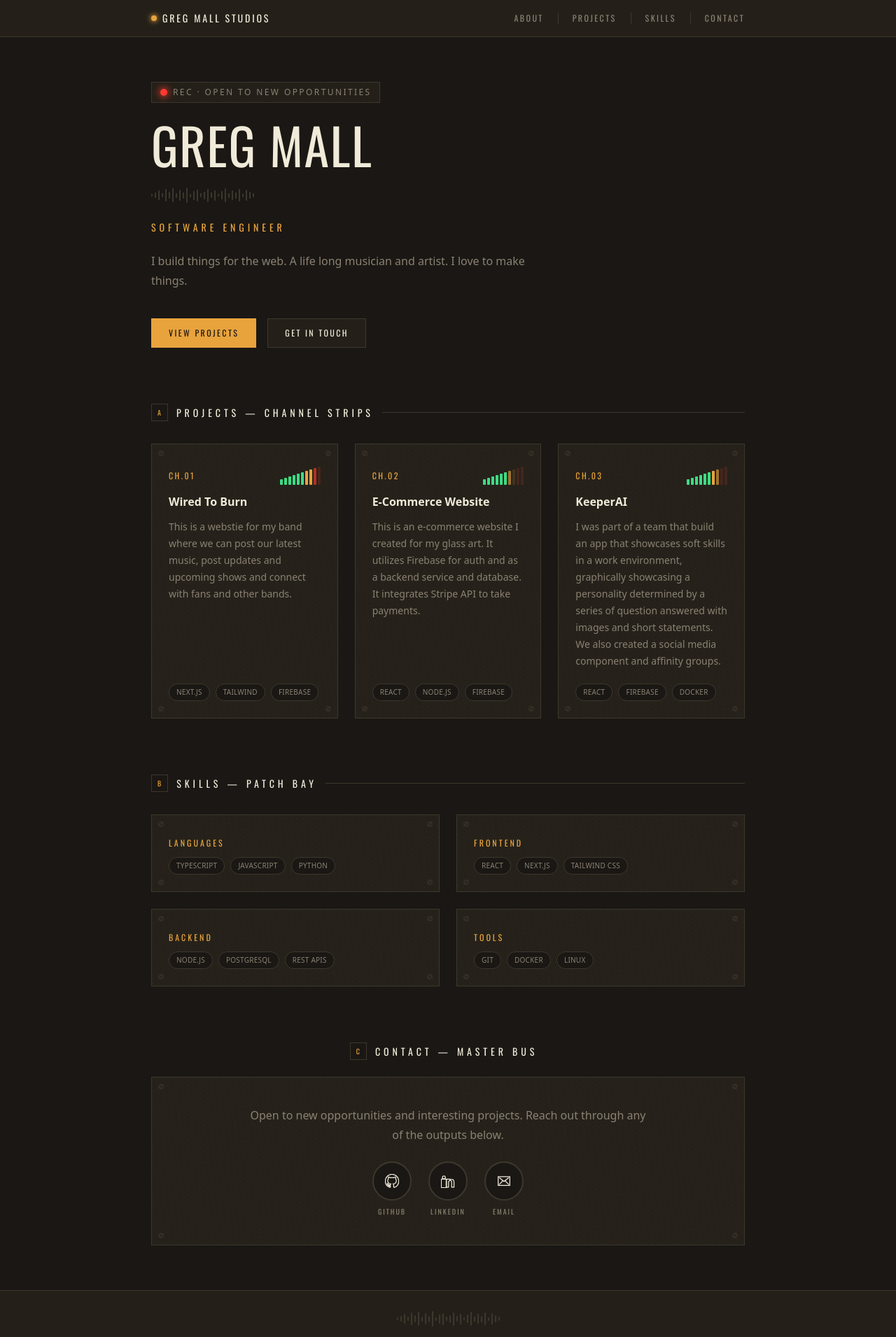
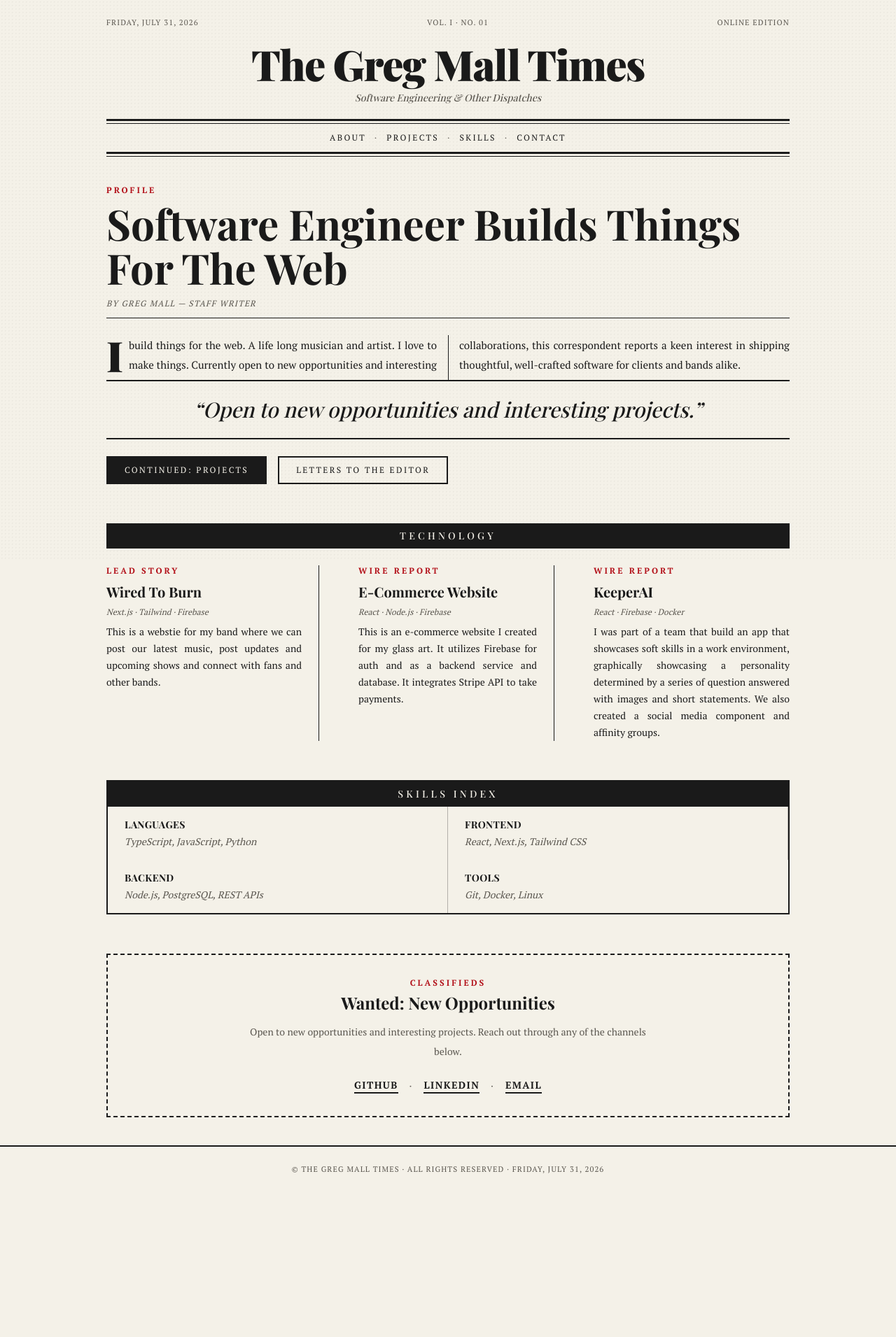
Before and after one commit to gregmall/new_portfolio, a Next.js app: page / in a window 1280 px wide. Shown: the top 1911 px of the page at 70% size. After the commit the page ends 1704 px from the top, so only its background shows below. Built offline with nearby package versions, Linux system fonts and the light colour scheme.

Commit message:
new look 22

```diff
--- a/app/functions.tsx
+++ b/app/functions.tsx
@@ -2,136 +2,64 @@
 
 import { useState, useEffect } from "react";
 
-export function DateStamp() {
+export function EditionDate() {
   const [date, setDate] = useState<string | null>(null);
 
   useEffect(() => {
     const now = new Date();
     const getDate = () => {
-      setDate(`${now.getFullYear()}.${now.getMonth() + 1}.${now.getDate()}`);
+      setDate(
+        now.toLocaleDateString("en-US", {
+          weekday: "long",
+          year: "numeric",
+          month: "long",
+          day: "numeric",
+        })
+      );
     };
     getDate();
   }, []);
 
-  return <span>TAPE NO. {date ?? "----.--.--"}</span>;
+  return <span>{date ?? "Loading edition…"}</span>;
 }
 
-export function Screw({ className = "" }: { className?: string }) {
+export function DoubleRule({ className = "" }: { className?: string }) {
   return (
-    <svg viewBox="0 0 10 10" className={className} fill="none">
-      <circle cx="5" cy="5" r="4" fill="currentColor" opacity="0.6" />
-      <line
-        x1="2.5"
-        y1="3.5"
-        x2="7.5"
-        y2="6.5"
-        stroke="var(--background)"
-        strokeWidth="0.8"
-      />
-    </svg>
+    <div className={`flex flex-col gap-[3px] ${className}`}>
+      <div className="h-[3px] bg-foreground" />
+      <div className="h-px bg-foreground" />
+    </div>
   );
 }
 
-export function RackPanel({
-  children,
-  className = "",
-}: {
-  children: React.ReactNode;
-  className?: string;
-}) {
+export function Kicker({ children }: { children: React.ReactNode }) {
   return (
-    <div
-      className={`rack-panel relative border border-border bg-card ${className}`}
-    >
-      <Screw className="absolute left-2 top-2 h-2.5 w-2.5 text-border" />
-      <Screw className="absolute right-2 top-2 h-2.5 w-2.5 text-border" />
-      <Screw className="absolute bottom-2 left-2 h-2.5 w-2.5 text-border" />
-      <Screw className="absolute bottom-2 right-2 h-2.5 w-2.5 text-border" />
+    <p className="text-xs font-bold uppercase tracking-[0.25em] text-accent">
+      {children}
+    </p>
+  );
+}
+
+export function Byline({ children }: { children: React.ReactNode }) {
+  return (
+    <p className="text-xs uppercase italic tracking-widest text-muted">
+      {children}
+    </p>
+  );
+}
+
+export function SectionBanner({ children }: { children: React.ReactNode }) {
+  return (
+    <div className="bg-foreground px-4 py-2 text-center font-display text-sm uppercase tracking-[0.3em] text-background">
       {children}
     </div>
   );
 }
 
-const meterZones = [
-  "#3ddc84",
-  "#3ddc84",
-  "#3ddc84",
-  "#3ddc84",
-  "#3ddc84",
-  "#3ddc84",
-  "#e8a33d",
-  "#e8a33d",
-  "#ff3b30",
-  "#ff3b30",
-];
-
-export function LevelMeter({
-  level = 7,
-  className = "",
-}: {
-  level?: number;
-  className?: string;
-}) {
+export function PullQuote({ children }: { children: React.ReactNode }) {
   return (
-    <div className={`flex items-end gap-0.5 ${className}`}>
-      {meterZones.map((color, i) => (
-        <span
-          key={i}
-          className={i === level - 1 ? "meter-live rounded-[1px]" : "rounded-[1px]"}
-          style={{
-            width: "4px",
-            height: `${8 + i * 2}px`,
-            background: color,
-            opacity: i < level ? 1 : 0.15,
-          }}
-        />
-      ))}
-    </div>
+    <blockquote className="border-y-2 border-foreground py-5 text-center font-display text-2xl italic leading-snug text-foreground sm:text-3xl">
+      {children}
+    </blockquote>
   );
 }
-
-export function Waveform({ className = "" }: { className?: string }) {
-  const heights = [
-    4, 8, 14, 6, 18, 10, 20, 7, 16, 9, 22, 5, 13, 17, 6, 11, 19, 8, 15, 4, 12,
-    20, 7, 14, 9, 18, 5, 16, 10, 6,
-  ];
-  return (
-    <div className={`flex items-center gap-[3px] ${className}`}>
-      {heights.map((h, i) => (
-        <span
-          key={i}
-          className="w-[2px] shrink-0 rounded-full bg-border"
-          style={{ height: `${h}px` }}
-        />
-      ))}
-    </div>
-  );
-}
-
-export function SectionHeading({
-  tag,
-  children,
-}: {
-  tag: string;
-  children: React.ReactNode;
-}) {
-  return (
-    <div className="flex items-center gap-3">
-      <span className="border border-border bg-background px-2 py-1 font-display text-[10px] uppercase tracking-widest text-accent-2">
-        {tag}
-      </span>
-      <h2 className="font-display text-sm uppercase tracking-[0.35em] text-foreground">
-        {children}
-      </h2>
-      <span className="h-px flex-1 bg-border" />
-    </div>
-  );
-}
-
-export function Tag({ children }: { children: React.ReactNode }) {
-  return (
-    <span className="rounded-full border border-border bg-background px-2.5 py-1 text-[10px] uppercase tracking-wide text-muted">
-      {children}
-    </span>
-  );
-}
--- a/app/globals.css
+++ b/app/globals.css
@@ -1,13 +1,13 @@
 @import "tailwindcss";
 
 :root {
-  --background: #1a1714;
-  --foreground: #f0ead9;
-  --muted: #8a8172;
-  --accent: #ff3b30;
-  --accent-2: #e8a33d;
-  --card: #242019;
-  --border: #3d372c;
+  --background: #f4f1e8;
+  --foreground: #1a1a1a;
+  --muted: #5b5750;
+  --accent: #b3121b;
+  --accent-2: #1a1a1a;
+  --card: #f4f1e8;
+  --border: #1a1a1a;
 }
 
 @theme inline {
@@ -18,46 +18,35 @@
   --color-accent-2: var(--accent-2);
   --color-card: var(--card);
   --color-border: var(--border);
-  --font-sans: ui-sans-serif, system-ui, sans-serif;
-  --font-display: var(--font-oswald);
+  --font-sans: var(--font-pt-serif), Georgia, serif;
+  --font-display: var(--font-playfair-display), Georgia, serif;
 }
 
 body {
   background-color: var(--background);
   color: var(--foreground);
-  font-family: ui-sans-serif, system-ui, sans-serif;
+  font-family: var(--font-pt-serif), Georgia, serif;
+  position: relative;
 }
 
-.rack-panel {
-  background-image: repeating-linear-gradient(
-    115deg,
-    rgba(255, 255, 255, 0.025) 0px,
-    rgba(255, 255, 255, 0.025) 1px,
-    transparent 1px,
-    transparent 3px
-  );
+body::before {
+  content: "";
+  position: fixed;
+  inset: 0;
+  z-index: -1;
+  pointer-events: none;
+  background-image: radial-gradient(var(--foreground) 1px, transparent 1px);
+  background-size: 5px 5px;
+  opacity: 0.035;
 }
 
-.console-press {
-  transition:
-    transform 100ms ease,
-    box-shadow 100ms ease;
+.drop-cap::first-letter {
+  float: left;
+  font-family: var(--font-playfair-display), Georgia, serif;
+  font-size: 3.75rem;
+  line-height: 0.8;
+  padding-right: 0.5rem;
+  padding-top: 0.3rem;
+  font-weight: 900;
+  color: var(--foreground);
 }
-
-.console-press:active {
-  transform: translateY(2px);
-}
-
-@keyframes meter-pulse {
-  0%,
-  100% {
-    opacity: 1;
-  }
-  50% {
-    opacity: 0.55;
-  }
-}
-
-.meter-live {
-  animation: meter-pulse 1.6s ease-in-out infinite;
-}
--- a/app/layout.tsx
+++ b/app/layout.tsx
@@ -1,11 +1,19 @@
 import type { Metadata } from "next";
-import { Oswald } from "next/font/google";
+import { Playfair_Display, PT_Serif } from "next/font/google";
 import "./globals.css";
 
-const oswald = Oswald({
-  variable: "--font-oswald",
+const playfairDisplay = Playfair_Display({
+  variable: "--font-playfair-display",
   subsets: ["latin"],
-  weight: ["400", "500", "600", "700"],
+  weight: ["500", "700", "900"],
+  style: ["normal", "italic"],
+});
+
+const ptSerif = PT_Serif({
+  variable: "--font-pt-serif",
+  subsets: ["latin"],
+  weight: ["400", "700"],
+  style: ["normal", "italic"],
 });
 
 export const metadata: Metadata = {
@@ -21,7 +29,7 @@ export default function RootLayout({
   return (
     <html
       lang="en"
-      className={`${oswald.variable} h-full antialiased scroll-smooth`}
+      className={`${playfairDisplay.variable} ${ptSerif.variable} h-full antialiased scroll-smooth`}
     >
       <body className="min-h-full flex flex-col bg-background text-foreground">
         {children}
--- a/app/page.tsx
+++ b/app/page.tsx
@@ -2,12 +2,12 @@
 
 import { Link as ScrollLink, Element } from "react-scroll";
 import {
-  DateStamp,
-  LevelMeter,
-  RackPanel,
-  SectionHeading,
-  Tag,
-  Waveform,
+  Byline,
+  DoubleRule,
+  EditionDate,
+  Kicker,
+  PullQuote,
+  SectionBanner,
 } from "./functions";
 
 const projects = [
@@ -17,7 +17,6 @@ const projects = [
       "This is a webstie for my band where we can post our latest music, post updates and upcoming shows and connect with fans and other bands.",
     tech: ["Next.js", "Tailwind", "Firebase"],
     href: "https://wiredtoburn.com",
-    level: 9,
   },
   {
     name: "E-Commerce Website",
@@ -25,7 +24,6 @@ const projects = [
       "This is an e-commerce website I created for my glass art. It utilizes Firebase for auth and as a backend service and database. It integrates Stripe API to take payments. ",
     tech: ["React", "Node.js", "Firebase"],
     href: "https://synthesisglass.com",
-    level: 7,
   },
   {
     name: "KeeperAI",
@@ -33,7 +31,6 @@ const projects = [
       "I was part of a team that build an app that showcases soft skills in a work environment, graphically showcasing a personality determined by a series of question answered with images and short statements.  We also created a social media component and affinity groups. ",
     tech: ["React", "Firebase", "Docker"],
     href: "https://keeper-hr-test.web.app/home",
-    level: 8,
   },
 ];
 
@@ -57,27 +54,12 @@ const skills = [
 ];
 
 const socials = [
-  {
-    label: "GitHub",
-    href: "https://github.com/gregmall",
-    icon: (
-      <path d="M12 .5C5.65.5.5 5.65.5 12c0 5.09 3.29 9.4 7.86 10.93.57.1.78-.25.78-.55 0-.27-.01-1.16-.02-2.11-3.2.7-3.88-1.36-3.88-1.36-.52-1.34-1.28-1.69-1.28-1.69-1.04-.72.08-.7.08-.7 1.15.08 1.76 1.19 1.76 1.19 1.03 1.75 2.7 1.25 3.36.96.1-.75.4-1.25.73-1.54-2.56-.29-5.25-1.28-5.25-5.71 0-1.26.45-2.29 1.19-3.09-.12-.29-.52-1.46.11-3.05 0 0 .97-.31 3.18 1.18a11 11 0 0 1 5.79 0c2.2-1.49 3.17-1.18 3.17-1.18.64 1.59.24 2.76.12 3.05.74.8 1.18 1.83 1.18 3.09 0 4.44-2.7 5.42-5.27 5.7.42.36.78 1.08.78 2.17 0 1.57-.01 2.83-.01 3.22 0 .3.2.66.79.55A10.52 10.52 0 0 0 23.5 12c0-6.35-5.15-11.5-11.5-11.5Z" />
-    ),
-  },
+  { label: "GitHub", href: "https://github.com/gregmall" },
   {
     label: "LinkedIn",
     href: "https://www.linkedin.com/in/greg-mall-he-him-3032771b1/",
-    icon: (
-      <path d="M4.98 3.5a2.5 2.5 0 1 1 0 5 2.5 2.5 0 0 1 0-5ZM.5 8.75h9v14.75h-9V8.75Zm14.75 0h.16v2.03h.05a3.35 3.35 0 0 1 3.02-1.66c3.23 0 3.82 2.13 3.82 4.9v8.48h-4v-7.52c0-1.79-.03-4.1-2.5-4.1-2.5 0-2.88 1.95-2.88 3.97v7.65h-4V8.75h4.33Z" />
-    ),
   },
-  {
-    label: "Email",
-    href: "mailto:gregmall157@gmail.com",
-    icon: (
-      <path d="M2 4.5h20v15H2v-15Zm1.7 1.7 8.3 6.5 8.3-6.5M3.7 18.2 9.8 12M20.3 18.2 14.2 12" />
-    ),
-  },
+  { label: "Email", href: "mailto:gregmall157@gmail.com" },
 ];
 
 const navLinks = [
@@ -89,112 +71,120 @@ const navLinks = [
 
 export default function Home() {
   return (
-    <div className="flex flex-1 flex-col">
-      <header className="border-b border-border bg-card">
-        <nav className="mx-auto flex w-full max-w-4xl flex-wrap items-center justify-between gap-x-6 gap-y-2 px-6 py-4">
+    <div id="top" className="flex flex-1 flex-col">
+      <div className="mx-auto w-full max-w-5xl px-6 pt-6">
+        <div className="flex flex-wrap items-center justify-between gap-2 text-[11px] uppercase tracking-widest text-muted">
+          <span>
+            <EditionDate />
+          </span>
+          <span>Vol. I &middot; No. 01</span>
+          <span>Online Edition</span>
+        </div>
+        <div className="py-5 text-center">
           <ScrollLink
             to="about"
             smooth
             duration={400}
-            offset={-56}
-            className="flex cursor-pointer items-center gap-2 font-display text-sm uppercase tracking-[0.2em] text-foreground"
+            offset={-20}
+            className="cursor-pointer font-display text-4xl font-black tracking-tight text-foreground sm:text-6xl"
           >
-            <span className="h-2 w-2 rounded-full bg-accent-2 shadow-[0_0_6px_2px_rgba(232,163,61,0.6)]" />
-            Greg Mall Studios
+            The Greg Mall Times
           </ScrollLink>
-          <ul className="flex items-center gap-5 font-display text-xs uppercase tracking-[0.2em] text-muted">
+          <p className="mt-2 font-display text-sm italic text-muted">
+            Software Engineering &amp; Other Dispatches
+          </p>
+        </div>
+        <DoubleRule />
+        <nav className="flex flex-wrap items-center justify-center gap-3 py-3 text-xs uppercase tracking-[0.2em] text-foreground">
           {navLinks.map((link, i) => (
-              <li key={link.to} className="flex items-center gap-5">
-                {i > 0 && <span className="h-4 w-px bg-border" />}
+            <span key={link.to} className="flex items-center gap-3">
+              {i > 0 && <span className="text-muted">&middot;</span>}
               <ScrollLink
                 to={link.to}
                 smooth
                 duration={400}
-                  offset={-56}
-                  className="cursor-pointer transition-colors hover:text-accent-2"
+                offset={-20}
+                className="cursor-pointer transition-colors hover:text-accent"
               >
                 {link.label}
               </ScrollLink>
-              </li>
+            </span>
           ))}
-          </ul>
         </nav>
-      </header>
+        <DoubleRule />
+      </div>
 
-      <main className="mx-auto flex w-full max-w-4xl flex-1 flex-col gap-20 px-6 py-16">
+      <main className="mx-auto flex w-full max-w-5xl flex-1 flex-col gap-14 px-6 py-10">
         <Element name="about">
-          <section className="flex flex-col items-start gap-6">
-            <span className="inline-flex items-center gap-2 border border-border bg-card px-3 py-1.5 text-xs uppercase tracking-[0.2em] text-muted">
-              <span className="h-2.5 w-2.5 rounded-full bg-accent shadow-[0_0_8px_3px_rgba(255,59,48,0.55)]" />
-              Rec &middot; Open To New Opportunities
-            </span>
-
-            <h1 className="font-display text-5xl uppercase tracking-wide text-foreground sm:text-7xl">
-              Greg Mall
+          <section>
+            <Kicker>Profile</Kicker>
+            <h1 className="pt-2 font-display text-4xl font-bold leading-[1.05] text-foreground sm:text-6xl">
+              Software Engineer Builds Things For The Web
             </h1>
-            <Waveform className="h-6" />
-            <p className="font-display text-sm uppercase tracking-[0.35em] text-accent-2">
-              Software Engineer
+            <div className="mt-3 border-b border-foreground pb-3">
+              <Byline>By Greg Mall — Staff Writer</Byline>
+            </div>
+            <div
+              className="mt-6 columns-1 gap-8 sm:columns-2"
+              style={{ columnRule: "1px solid var(--border)" }}
+            >
+              <p className="drop-cap mb-4 text-justify text-[15px] leading-7 text-foreground">
+                I build things for the web. A life long musician and artist.
+                I love to make things. Currently open to new opportunities
+                and interesting collaborations, this correspondent reports a
+                keen interest in shipping thoughtful, well-crafted software
+                for clients and bands alike.
               </p>
-            <p className="max-w-xl leading-7 text-muted">
-              I build things for the web. A life long musician and artist. I
-              love to make things.
-            </p>
-            <div className="flex flex-wrap items-center gap-4 pt-4">
+            </div>
+            <PullQuote>
+              &ldquo;Open to new opportunities and interesting
+              projects.&rdquo;
+            </PullQuote>
+            <div className="mt-6 flex flex-wrap gap-4">
               <ScrollLink
                 to="projects"
                 smooth
                 duration={400}
-                offset={-56}
-                className="console-press cursor-pointer border border-accent-2 bg-accent-2 px-6 py-3 font-display text-xs uppercase tracking-[0.2em] text-background"
+                offset={-20}
+                className="cursor-pointer border-2 border-foreground bg-foreground px-6 py-2.5 text-xs uppercase tracking-[0.2em] text-background transition-colors hover:bg-background hover:text-foreground"
               >
-                View Projects
+                Continued: Projects
               </ScrollLink>
               <ScrollLink
                 to="contact"
                 smooth
                 duration={400}
-                offset={-56}
-                className="console-press cursor-pointer border border-border bg-card px-6 py-3 font-display text-xs uppercase tracking-[0.2em] text-foreground"
+                offset={-20}
+                className="cursor-pointer border-2 border-foreground px-6 py-2.5 text-xs uppercase tracking-[0.2em] text-foreground transition-colors hover:bg-foreground hover:text-background"
               >
-                Get In Touch
+                Letters To The Editor
               </ScrollLink>
             </div>
           </section>
         </Element>
 
         <Element name="projects">
-          <section className="flex flex-col gap-8">
-            <SectionHeading tag="A">Projects — Channel Strips</SectionHeading>
-            <div className="grid gap-6 sm:grid-cols-2 lg:grid-cols-3">
+          <section className="flex flex-col gap-6">
+            <SectionBanner>Technology</SectionBanner>
+            <div className="grid gap-8 sm:grid-cols-3 sm:divide-x sm:divide-foreground">
               {projects.map((project, i) => (
                 <a
                   key={project.name}
                   href={project.href}
                   target="_blank"
                   rel="noopener noreferrer"
+                  className="flex flex-col gap-2 sm:px-6 sm:first:pl-0 sm:last:pr-0"
                 >
-                  <RackPanel className="h-full">
-                    <div className="flex h-full flex-col gap-3 px-6 pb-6 pt-8">
-                      <div className="flex items-center justify-between">
-                        <span className="font-display text-xs uppercase tracking-[0.2em] text-accent-2">
-                          CH.{String(i + 1).padStart(2, "0")}
-                        </span>
-                        <LevelMeter level={project.level} />
-                      </div>
-                      <h3 className="text-base font-semibold text-foreground">
+                  <Kicker>{i === 0 ? "Lead Story" : "Wire Report"}</Kicker>
+                  <h3 className="font-display text-xl font-bold leading-snug text-foreground">
                     {project.name}
                   </h3>
-                      <p className="text-sm leading-6 text-muted">
+                  <p className="text-xs italic text-muted">
+                    {project.tech.join(" · ")}
+                  </p>
+                  <p className="text-justify text-sm leading-6 text-foreground">
                     {project.description}
                   </p>
-                      <div className="mt-auto flex flex-wrap gap-2 pt-2">
-                        {project.tech.map((tech) => (
-                          <Tag key={tech}>{tech}</Tag>
-                        ))}
-                      </div>
-                    </div>
-                  </RackPanel>
                 </a>
               ))}
             </div>
@@ -202,39 +192,40 @@ export default function Home() {
         </Element>
 
         <Element name="skills">
-          <section className="flex flex-col gap-8">
-            <SectionHeading tag="B">Skills — Patch Bay</SectionHeading>
-            <div className="grid gap-6 sm:grid-cols-2">
+          <section className="flex flex-col gap-6">
+            <div className="border-2 border-foreground">
+              <SectionBanner>Skills Index</SectionBanner>
+              <div className="divide-y divide-foreground/30 sm:grid sm:grid-cols-2 sm:divide-x sm:divide-y-0">
                 {skills.map((group) => (
-                <RackPanel key={group.category}>
-                  <div className="flex flex-col gap-3 px-6 pb-6 pt-8">
-                    <h3 className="font-display text-xs uppercase tracking-[0.25em] text-accent-2">
+                  <div key={group.category} className="flex flex-col gap-1 px-6 py-4">
+                    <span className="font-display text-sm font-bold uppercase tracking-wide text-foreground">
                       {group.category}
-                    </h3>
-                    <div className="flex flex-wrap gap-2">
-                      {group.items.map((item) => (
-                        <Tag key={item}>{item}</Tag>
+                    </span>
+                    <span className="text-sm italic text-muted">
+                      {group.items.join(", ")}
+                    </span>
+                  </div>
                 ))}
               </div>
-                  </div>
-                </RackPanel>
-              ))}
             </div>
           </section>
         </Element>
 
         <Element name="contact">
-          <section className="flex flex-col items-center gap-6 text-center">
-            <SectionHeading tag="C">Contact — Master Bus</SectionHeading>
-            <RackPanel className="w-full">
-              <div className="flex flex-col items-center gap-6 px-6 pb-10 pt-10">
-                <p className="max-w-xl leading-7 text-muted">
-                  Open to new opportunities and interesting projects. Reach
-                  out through any of the outputs below.
+          <section className="flex flex-col gap-6">
+            <div className="border-2 border-dashed border-foreground p-8 text-center">
+              <Kicker>Classifieds</Kicker>
+              <h2 className="pt-1 font-display text-2xl font-bold text-foreground">
+                Wanted: New Opportunities
+              </h2>
+              <p className="mx-auto mt-3 max-w-xl text-sm leading-7 text-muted">
+                Open to new opportunities and interesting projects. Reach out
+                through any of the channels below.
               </p>
-                <ul className="flex gap-6">
-                  {socials.map((social) => (
-                    <li key={social.label}>
+              <ul className="mt-6 flex flex-wrap items-center justify-center gap-x-4 gap-y-2 text-sm uppercase tracking-widest">
+                {socials.map((social, i) => (
+                  <li key={social.label} className="flex items-center gap-4">
+                    {i > 0 && <span className="text-muted">&middot;</span>}
                     <a
                       href={social.href}
                       target={
@@ -243,38 +234,21 @@ export default function Home() {
                           : "_blank"
                       }
                       rel="noopener noreferrer"
-                        aria-label={social.label}
-                        className="console-press flex flex-col items-center gap-2"
+                      className="border-b-2 border-foreground font-semibold text-foreground transition-colors hover:border-accent hover:text-accent"
                     >
-                        <span className="flex h-14 w-14 items-center justify-center rounded-full border-2 border-border bg-background text-foreground transition-colors hover:border-accent-2 hover:text-accent-2">
-                          <svg
-                            viewBox="0 0 24 24"
-                            fill="none"
-                            stroke="currentColor"
-                            strokeWidth="1.5"
-                            className="h-5 w-5"
-                          >
-                            {social.icon}
-                          </svg>
-                        </span>
-                        <span className="font-display text-[10px] uppercase tracking-[0.2em] text-muted">
                       {social.label}
-                        </span>
                     </a>
                   </li>
                 ))}
               </ul>
             </div>
-            </RackPanel>
           </section>
         </Element>
       </main>
 
-      <footer className="border-t border-border bg-card px-6 py-8 text-center">
-        <Waveform className="mx-auto mb-4 h-4 justify-center" />
-        <p className="font-display text-[11px] uppercase tracking-[0.25em] text-muted">
-          Greg Mall &middot; Software Engineer &middot; <DateStamp />
-        </p>
+      <footer className="border-t-2 border-foreground px-6 py-6 text-center text-[11px] uppercase tracking-widest text-muted">
+        &copy; The Greg Mall Times &middot; All Rights Reserved &middot;{" "}
+        <EditionDate />
       </footer>
     </div>
   );
```
Lines whose indentation alone changed are shown as unchanged.
